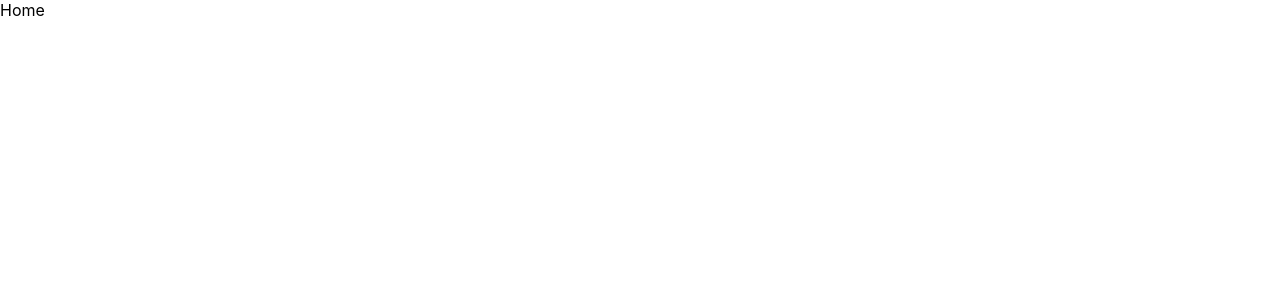
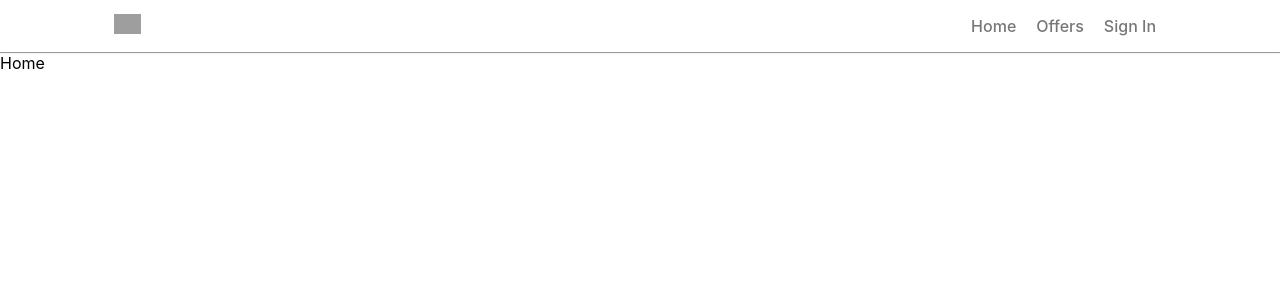
Before and after one commit to myrgorod/realtor-clone-react, a React (Create React App) app: page / in a window 1280 px wide. Shown: the top 300 px of the page. Built offline with nearby package versions, Linux system fonts and the light colour scheme; grey boxes are pictures that could not be loaded.

Commit message:
Add Header

```diff
--- a/src/App.js
+++ b/src/App.js
@@ -5,23 +5,24 @@ import SignUp from "./pages/SignUp";
 import Offers from "./pages/Offers";
 import Profile from "./pages/Profile";
 import ForgotPassword from "./pages/ForgotPassword";
-import "./App.css";
+
+import Header from "./components/Header";
 
 function App() {
   return (
-    <>
-      <Router>
+    <div>
+      <Router >
+		<Header />
         <Routes>
-			<Route path="/" element={<Home/>}/>
-			<Route path="/profile" element={<Profile/>}/>
-			<Route path="/sign-in" element={<SignIn/>}/>
-			<Route path="/sign-up" element={<SignUp/>}/>
-			<Route path="/offers" element={<Offers/>}/>
-			<Route path="/forgot-password" element={<ForgotPassword/>}/>
-
+          <Route path="/" element={<Home />} />
+          <Route path="/profile" element={<Profile />} />
+          <Route path="/sign-in" element={<SignIn />} />
+          <Route path="/sign-up" element={<SignUp />} />
+          <Route path="/offers" element={<Offers />} />
+          <Route path="/forgot-password" element={<ForgotPassword />} />
         </Routes>
       </Router>
-    </>
+    </div>
   );
 }
 
--- /dev/null
+++ b/src/components/Header.jsx
@@ -0,0 +1,36 @@
+import React from "react";
+import { useLocation } from "react-router-dom";
+
+import { StyledHeader } from "./Header.style";
+import { StyledWrapper } from "./Header.style";
+
+const Header = () => {
+  const location = useLocation();
+  console.log(location.pathname);
+  function pathMathRoute(route) {
+    if (route === location.pathname) {
+      return true;
+    }
+  }
+  return (
+    <StyledWrapper>
+      <StyledHeader>
+        <div>
+          <img
+            src="https://static.rdc.moveaws.com/rdc-ui/logos/logo-brand.svg"
+            alt="logo"
+          />
+        </div>
+        <div>
+          <ul className="menuList">
+            <li>Home</li>
+            <li>Offers</li>
+            <li>Sign In</li>
+          </ul>
+        </div>
+      </StyledHeader>
+    </StyledWrapper>
+  );
+};
+
+export default Header;
--- /dev/null
+++ b/src/components/Header.style.jsx
@@ -0,0 +1,39 @@
+import styled from "styled-components";
+
+export const StyledWrapper = styled.div`
+	background: #fff;
+	border-bottom: 1px solid #999;
+	box-shadow: 0 1px 2px 0 rgb(0, 0, 0, 0.05);
+	position: sticky;
+	top: 0;
+	z-index: 50;
+`
+
+export const StyledHeader = styled.header`
+display: flex;
+align-items: center;
+justify-content: space-between;
+padding-inline: 12px;
+max-width: 1052px;
+margin: auto;
+  img {
+    height: 1.25rem;
+   cursor: pointer;
+  }
+  li{
+	list-style: none;
+	margin-inline: 10px;
+	color: #777;
+	font-weight: 500;
+	cursor: pointer;
+	&:hover{
+color: #000;
+
+	}
+  }
+  & .menuList{
+	display: flex;
+	align-items: center;
+	justify-content: space-around;
+  }
+`;
```
